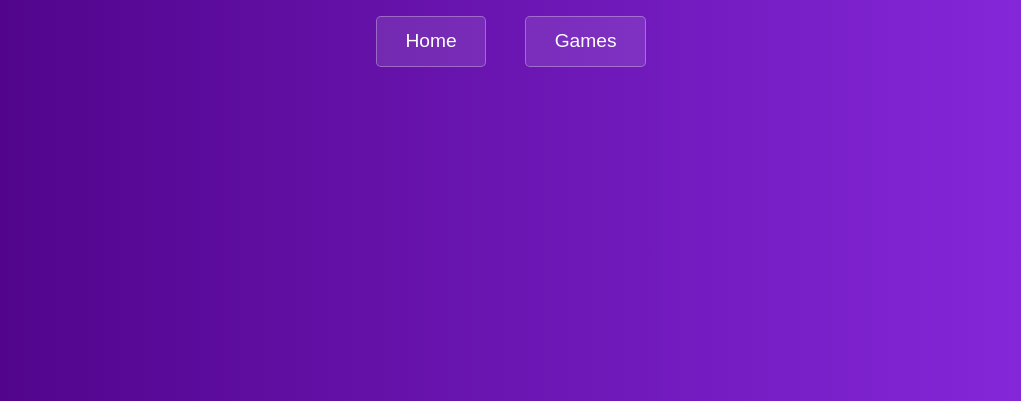
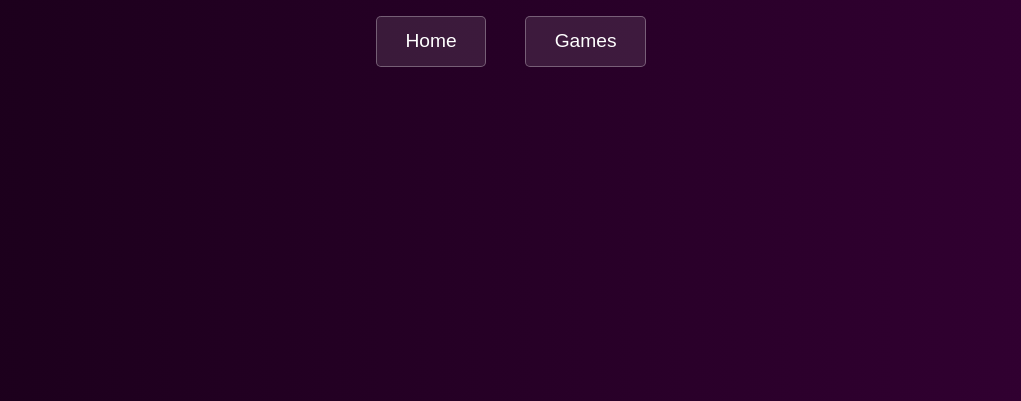
Before and after one commit to GxmeHub-Testing/GxmeHub-Testing.github.io, a plain HTML site: page index.html in a window 1280 px wide. Shown: the top 401 px of the page, without its empty margins (129-1150 px from the left). Drawn offline with Linux system fonts and the light colour scheme.

Commit message:
Update index.html

```diff
--- a/index.html
+++ b/index.html
@@ -9,7 +9,7 @@
     body {
       margin: 0;
       font-family: Arial, sans-serif;
-      background: linear-gradient(to right, #4b0082, #8a2be2); /* Dark purple gradient */
+      background: linear-gradient(to right, #1a001a, #330033); /* Really dark purple gradient */
       color: #fff;
       height: 100vh;
       display: flex;
@@ -21,7 +21,7 @@
       display: flex;
       justify-content: center;
       align-items: center;
-      background: linear-gradient(to right, #4b0082, #8a2be2); /* Dark purple gradient */
+      background: linear-gradient(to right, #1a001a, #330033); /* Really dark purple gradient */
       padding: 1em 2em;
       position: sticky;
       top: 0;
```
